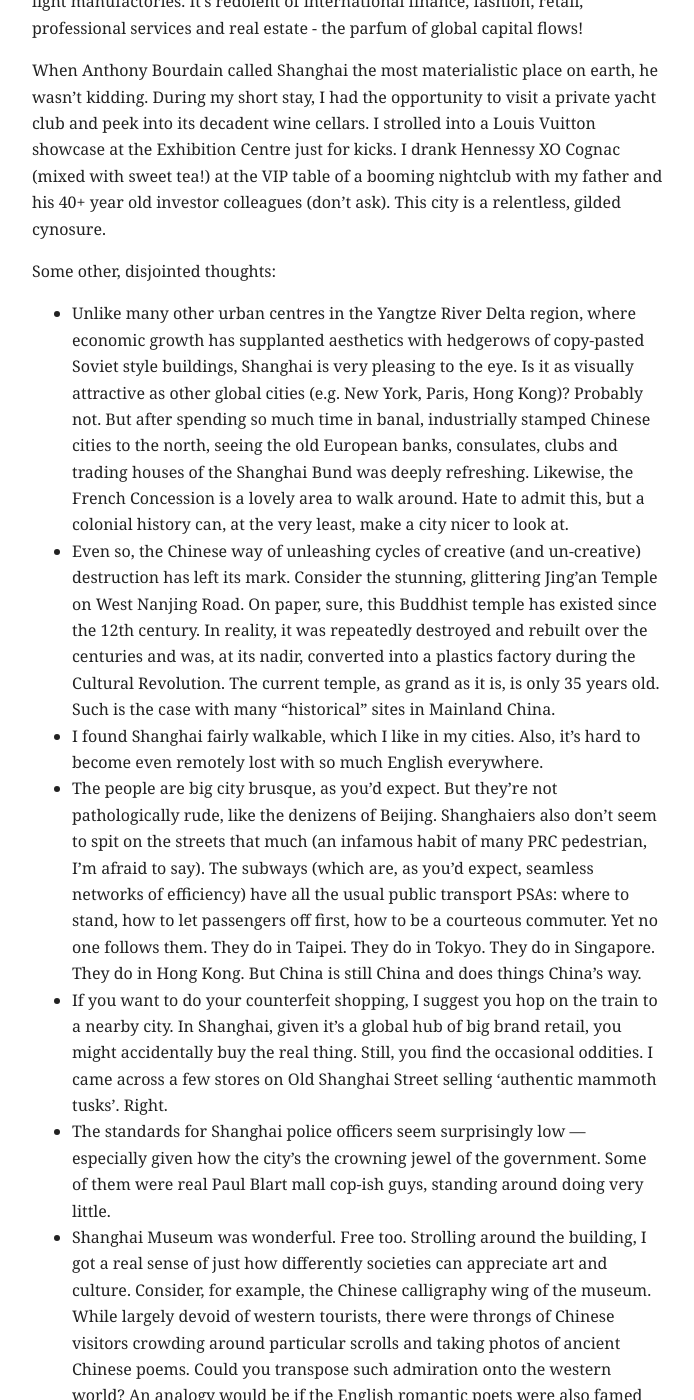
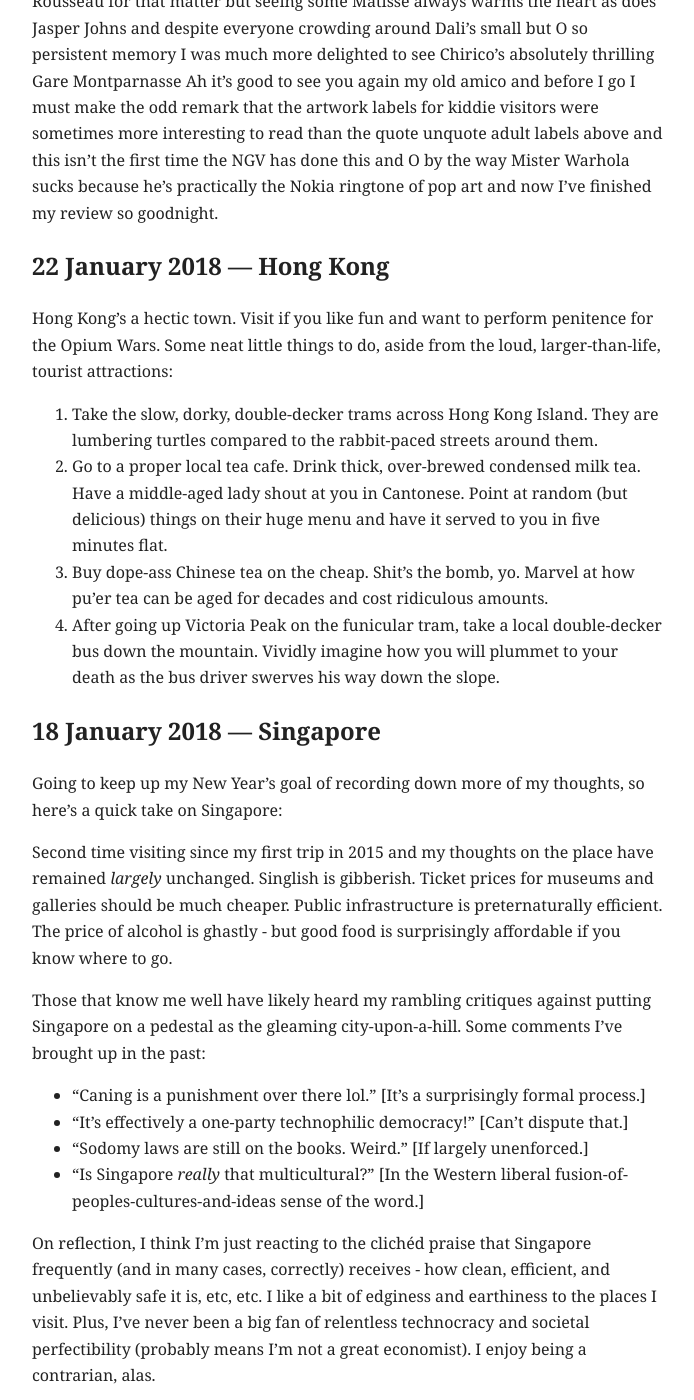
Before and after one commit to mingjiliu/mingjiliu.github.io, a Jekyll site: the page built from _travel/travel-posts-pre-2020.md, in a window 1280 px wide and 1400 px high, scrolled down 5639 px. Shown: the whole window, without its empty margins (292-986 px from the left). Built offline with Jekyll 4.4.1, drawn with Linux system fonts in a browser that asks for light colours; some of the changed text lies outside the part shown.

Commit message:
Update travel-posts-pre-2020.md

```diff
--- a/_travel/travel-posts-pre-2020.md
+++ b/_travel/travel-posts-pre-2020.md
@@ -3,7 +3,7 @@ title: "Travel posts, pre-2020"
 date: 2019-12-18
 ---
 
-*Travel notes written before I started the blog proper, 2014–2019. Most recent first.*
+*Travel notes written pre–2020. Most recent first.*
 
 ## 18 December 2019 — A balcony in Kuala Lumpur
 
@@ -113,27 +113,6 @@ It's almost time. And who better to turn to at a time like this than the great p
 And to quote the journalist and writer Ryszard Kapuściński:
 
 > Why was I travelling? To look, to walk around, to ask, to listen, to sniff, to think, to write.
-
-## 27 January 2019 — Shanghai
-
-Shanghai, what a metropolis. The largest city in China and the second most populous city proper on the planet. Arriving into the city from the smoggy industrial sprawls of the Jiangsu Province was a godsend. Crisp, clean air! Here, the air is dense with something other than the belchings of coal-fired plants and light manufactories. It's redolent of international finance, fashion, retail, professional services and real estate - the parfum of global capital flows!
-
-When Anthony Bourdain called Shanghai the most materialistic place on earth, he wasn't kidding. During my short stay, I had the opportunity to visit a private yacht club and peek into its decadent wine cellars. I strolled into a Louis Vuitton showcase at the Exhibition Centre just for kicks. I drank Hennessy XO Cognac (mixed with sweet tea!) at the VIP table of a booming nightclub with my father and his 40+ year old investor colleagues (don't ask). This city is a relentless, gilded cynosure.
-
-Some other, disjointed thoughts:
-
-- Unlike many other urban centres in the Yangtze River Delta region, where economic growth has supplanted aesthetics with hedgerows of copy-pasted Soviet style buildings, Shanghai is very pleasing to the eye. Is it as visually attractive as other global cities (e.g. New York, Paris, Hong Kong)? Probably not. But after spending so much time in banal, industrially stamped Chinese cities to the north, seeing the old European banks, consulates, clubs and trading houses of the Shanghai Bund was deeply refreshing. Likewise, the French Concession is a lovely area to walk around. Hate to admit this, but a colonial history can, at the very least, make a city nicer to look at.
-- Even so, the Chinese way of unleashing cycles of creative (and un-creative) destruction has left its mark. Consider the stunning, glittering Jing'an Temple on West Nanjing Road. On paper, sure, this Buddhist temple has existed since the 12th century. In reality, it was repeatedly destroyed and rebuilt over the centuries and was, at its nadir, converted into a plastics factory during the Cultural Revolution. The current temple, as grand as it is, is only 35 years old. Such is the case with many "historical" sites in Mainland China.
-- I found Shanghai fairly walkable, which I like in my cities. Also, it's hard to become even remotely lost with so much English everywhere.
-- The people are big city brusque, as you'd expect. But they're not pathologically rude, like the denizens of Beijing. Shanghaiers also don't seem to spit on the streets that much (an infamous habit of many PRC pedestrian, I'm afraid to say). The subways (which are, as you'd expect, seamless networks of efficiency) have all the usual public transport PSAs: where to stand, how to let passengers off first, how to be a courteous commuter. Yet no one follows them. They do in Taipei. They do in Tokyo. They do in Singapore. They do in Hong Kong. But China is still China and does things China's way.
-- If you want to do your counterfeit shopping, I suggest you hop on the train to a nearby city. In Shanghai, given it's a global hub of big brand retail, you might accidentally buy the real thing. Still, you find the occasional oddities. I came across a few stores on Old Shanghai Street selling 'authentic mammoth tusks'. Right.
-- The standards for Shanghai police officers seem surprisingly low — especially given how the city's the crowning jewel of the government. Some of them were real Paul Blart mall cop-ish guys, standing around doing very little.
-- Shanghai Museum was wonderful. Free too. Strolling around the building, I got a real sense of just how differently societies can appreciate art and culture. Consider, for example, the Chinese calligraphy wing of the museum. While largely devoid of western tourists, there were throngs of Chinese visitors crowding around particular scrolls and taking photos of ancient Chinese poems. Could you transpose such admiration onto the western world? An analogy would be if the English romantic poets were also famed for their breathtaking penmanship and people travelled from far and wide to a museum in London just to gaze upon their original manuscripts.
-- I matched with more white women on Tinder in Shanghai over a two-day period than the entirety of my time using it in Melb. Go figure.
-- It's a place where high and low-tech intermingle incessantly. Cash is clearly on the way out, since it seems you can pay at most places in Shanghai with only your smartphone via Wechat Pay or Alipay. I was often the only one paying in cash in some places. Yet everywhere you go, there are also simple street vendors, dealing in grubby notes.
-- China's Peppa Pig obsession is real. I don't understand it. That pink porky fuck is everywhere.
-- A quick note on food: The conversations about food in China would put most western foodies to shame. At the dinner table, I'd listen to people who were by no means social elites or intense connoisseurs talk endlessly about the best way to cook this breed of chicken, the best age to slaughter a piglet, the best region in China to source that vegetable, etc., etc. You could dedicate an entire lifetime to exploring the various cuisines of China and not even come close to covering it all.
-- Did it matter that my Standard Mandarin is spotty? Not really. With so much intra-national migration in China, I heard plenty of funky accents and dialects. Also heard a lot of code switching between regional tongues and the "Beijing Standard". I could have (with a bit of effort) passed for a Chinese national, albeit a slightly strange one from a faraway province. Maybe.
 
 ## 22 August 2018 — MoMA at the NGV
 
```
